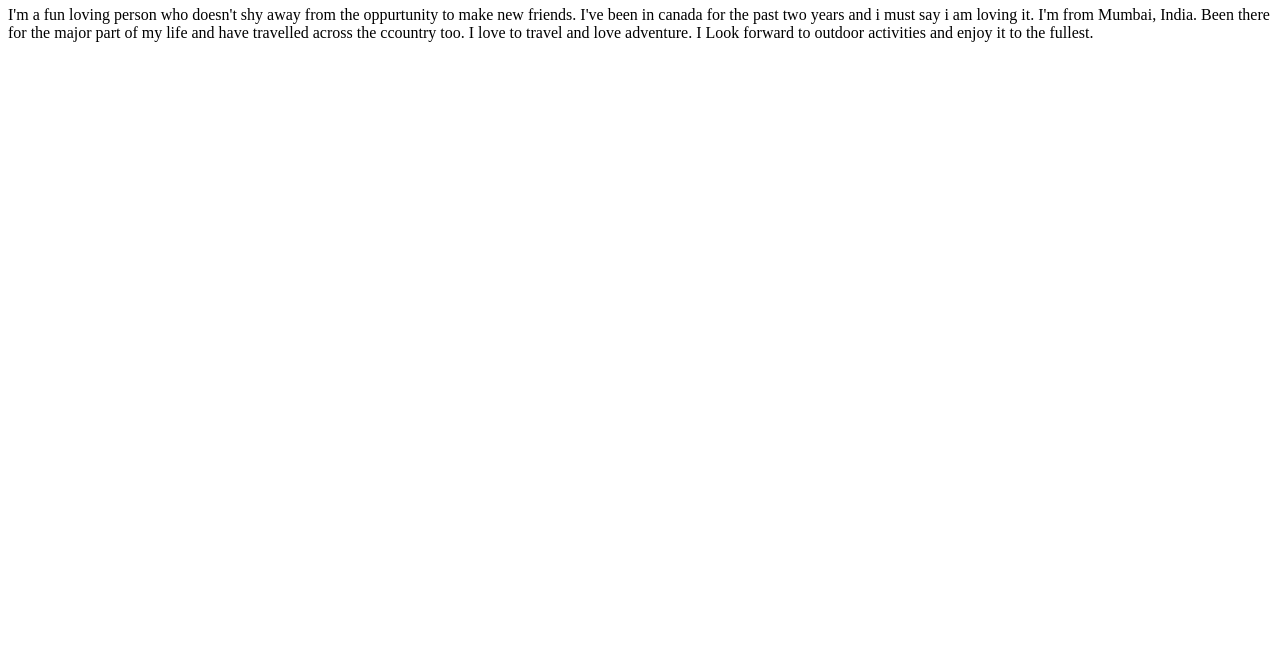
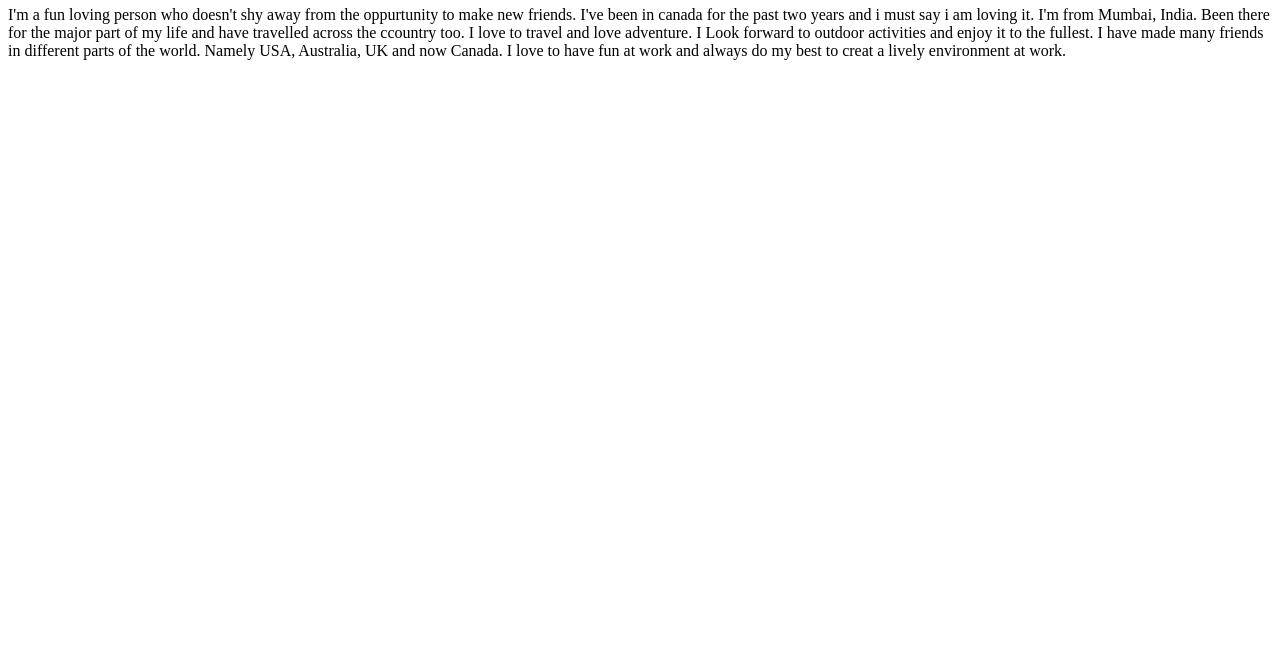
Before and after one commit to mikenetto87/Basic-Portfolio, a plain HTML site: page index.html in a window 1280 px wide. Shown: the part 132-800 px from the top of the page. Drawn offline with Linux system fonts and the light colour scheme.

Commit message:
added second paragraph

```diff
--- a/index.html
+++ b/index.html
@@ -8,11 +8,15 @@
 <body>
 
 <h1>About Me</h1>
-<p> I'm a fun loving person who doesn't shy away from the oppurtunity to make new friends.
+<p1> I'm a fun loving person who doesn't shy away from the oppurtunity to make new friends.
     I've been in canada for the past two years and i must say i am loving it.
     I'm from Mumbai, India. Been there for the major part of my life and have travelled across the ccountry too.
     I love to travel and love adventure. I Look forward to outdoor activities and enjoy it to the fullest.
-</p>
+</p1>
+
+    <p2>I have made many friends in different parts of the world. Namely USA, Australia, UK and now Canada.
+        I love to have fun at work and always do my best to creat a lively environment at work.
+         </p2>
 
 </body>
 </html>
```
